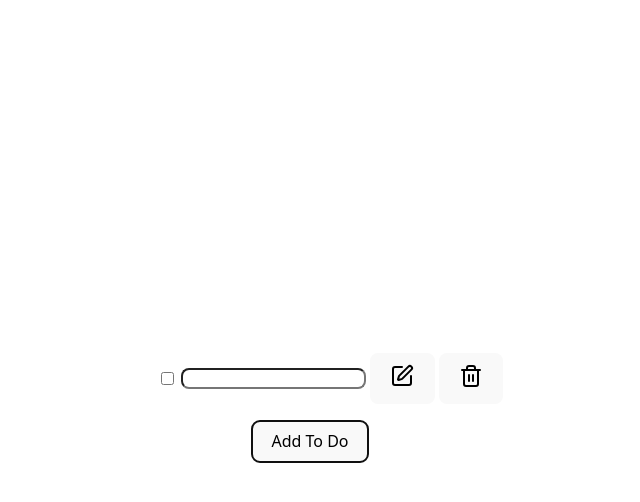
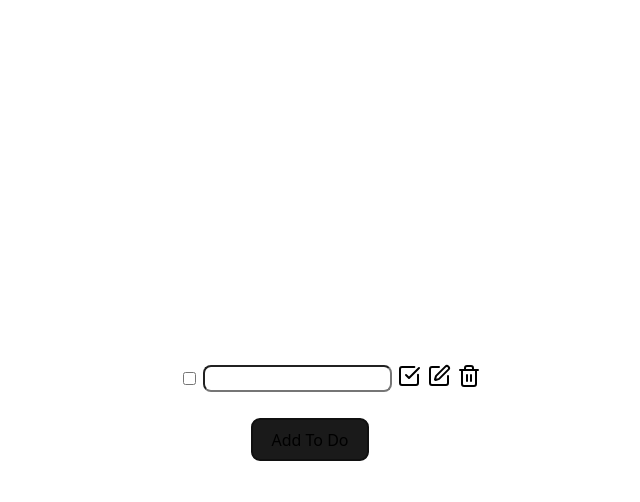
Before and after one commit to Alex761944/react-to-do-app, a React (Vite) app: page / in a window 1280 px wide. Both pictures are taken after a click on the button "Add To Do". Shown: the top 502 px of the page, without its empty margins (330-970 px from the left). Built offline with nearby package versions, Linux system fonts and the light colour scheme.

Commit message:
Work in progress

```diff
--- a/src/App.jsx
+++ b/src/App.jsx
@@ -44,7 +44,9 @@ function App() {
         ))}
       </ToDoList>
 
-      <button onClick={addToDo}>Add To Do</button>
+      <button className="Button" onClick={addToDo}>
+        Add To Do
+      </button>
     </>
   );
 }
--- a/src/components/ToDo/ToDo.css
+++ b/src/components/ToDo/ToDo.css
@@ -1,8 +1,10 @@
 .ToDo {
   display: flex;
   align-items: center;
+  padding: var(--size-m);
   gap: var(--size-s);
   cursor: pointer;
+  outline: 1px dashed white;
 }
 
 .ToDo--Done p {
@@ -13,4 +15,10 @@
 
 .ToDoInput {
   border-radius: var(--border-radius);
+  padding: var(--size-s);
 }
+
+.ToDo .Button--Icon {
+  padding: 0;
+  background: none;
+}
--- a/src/components/ToDo/ToDo.jsx
+++ b/src/components/ToDo/ToDo.jsx
@@ -10,7 +10,7 @@ export function ToDo({ isDone, text, onToggle, isInEditMode }) {
         <p>{text}</p>
       )}
 
-      <button>
+      <button className="Button Button--Icon">
         <svg
           xmlns="http://www.w3.org/2000/svg"
           width="24"
@@ -18,16 +18,16 @@ export function ToDo({ isDone, text, onToggle, isInEditMode }) {
           viewBox="0 0 24 24"
           fill="none"
           stroke="currentColor"
-          stroke-width="2"
-          stroke-linecap="round"
-          stroke-linejoin="round"
+          strokeWidth="2"
+          strokeLinecap="round"
+          strokeLinejoin="round"
         >
-          <path d="M12 3H5a2 2 0 0 0-2 2v14a2 2 0 0 0 2 2h14a2 2 0 0 0 2-2v-7" />
-          <path d="M18.375 2.625a1 1 0 0 1 3 3l-9.013 9.014a2 2 0 0 1-.853.505l-2.873.84a.5.5 0 0 1-.62-.62l.84-2.873a2 2 0 0 1 .506-.852z" />
+          <path d="M21 10.656V19a2 2 0 0 1-2 2H5a2 2 0 0 1-2-2V5a2 2 0 0 1 2-2h12.344" />
+          <path d="m9 11 3 3L22 4" />
         </svg>
       </button>
 
-      <button>
+      <button className="Button Button--Icon">
         <svg
           xmlns="http://www.w3.org/2000/svg"
           width="24"
@@ -35,9 +35,26 @@ export function ToDo({ isDone, text, onToggle, isInEditMode }) {
           viewBox="0 0 24 24"
           fill="none"
           stroke="currentColor"
-          stroke-width="2"
-          stroke-linecap="round"
-          stroke-linejoin="round"
+          strokeWidth="2"
+          strokeLinecap="round"
+          strokeLinejoin="round"
+        >
+          <path d="M12 3H5a2 2 0 0 0-2 2v14a2 2 0 0 0 2 2h14a2 2 0 0 0 2-2v-7" />
+          <path d="M18.375 2.625a1 1 0 0 1 3 3l-9.013 9.014a2 2 0 0 1-.853.505l-2.873.84a.5.5 0 0 1-.62-.62l.84-2.873a2 2 0 0 1 .506-.852z" />
+        </svg>
+      </button>
+
+      <button className="Button Button--Icon">
+        <svg
+          xmlns="http://www.w3.org/2000/svg"
+          width="24"
+          height="24"
+          viewBox="0 0 24 24"
+          fill="none"
+          stroke="currentColor"
+          strokeWidth="2"
+          strokeLinecap="round"
+          strokeLinejoin="round"
         >
           <path d="M10 11v6" />
           <path d="M14 11v6" />
--- a/src/components/ToDoList/ToDoList.css
+++ b/src/components/ToDoList/ToDoList.css
@@ -1,5 +1,5 @@
 .ToDoList {
   display: flex;
   flex-direction: column;
-  gap: var(--size-m);
+  gap: var(--size-l);
 }
--- a/src/index.css
+++ b/src/index.css
@@ -17,6 +17,7 @@
 
   --size-s: 4px;
   --size-m: 8px;
+  --size-l: 16px;
 
   --border-radius: 8px;
 }
@@ -48,7 +49,7 @@ p {
   margin: 0;
 }
 
-button {
+.Button {
   border-radius: var(--border-radius);
   border: 1px solid transparent;
   padding: 0.6em 1.2em;
```
